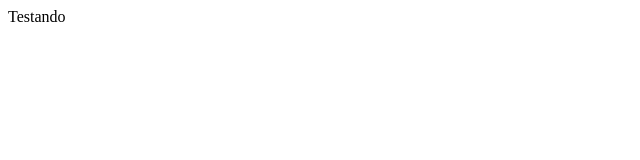
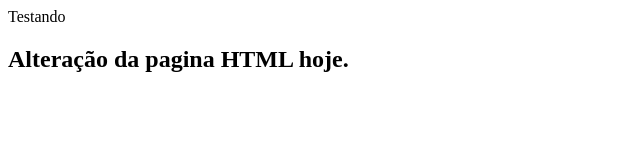
Before and after one commit to lucasgimenesbittenbinder/gama-no-github, a plain HTML site: page index.html in a window 1280 px wide. Shown: the whole page, without its empty margins (0-640 px from the left). Drawn offline with Linux system fonts and the light colour scheme.

Commit message:
arquivo index.html atualizado novamente

```diff
--- a/index.html
+++ b/index.html
@@ -7,5 +7,6 @@
   </head>
   <body>
     Testando
+    <h2>Alteração da pagina HTML hoje.</h2>
   </body>
 </html>
```
